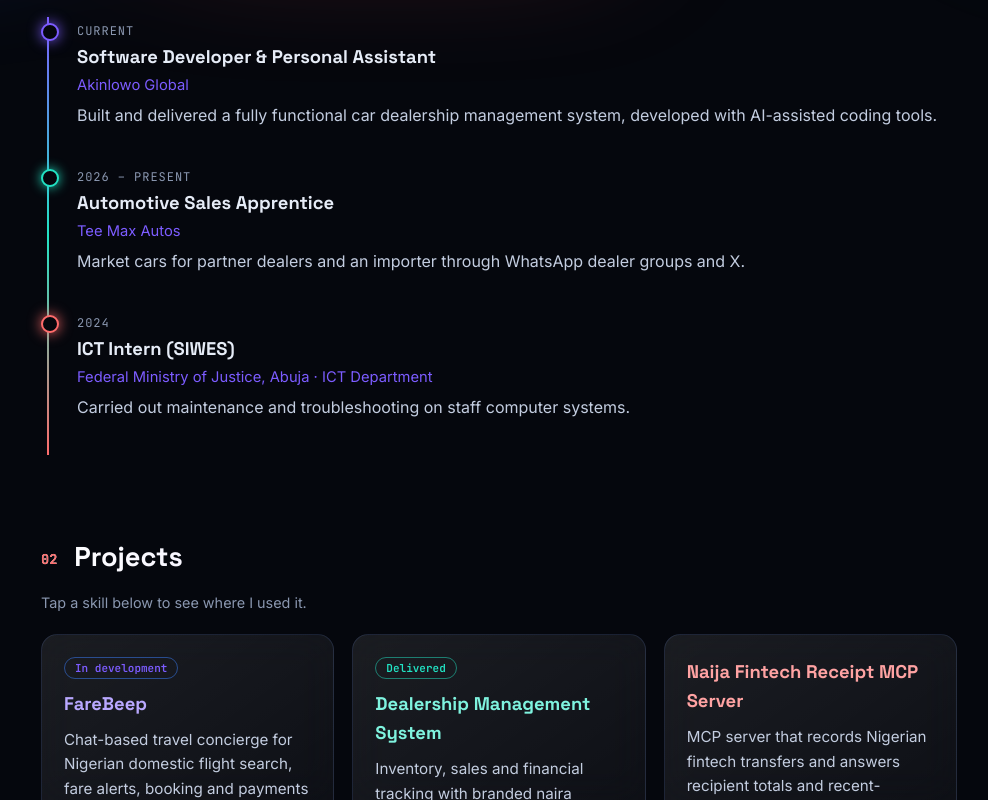
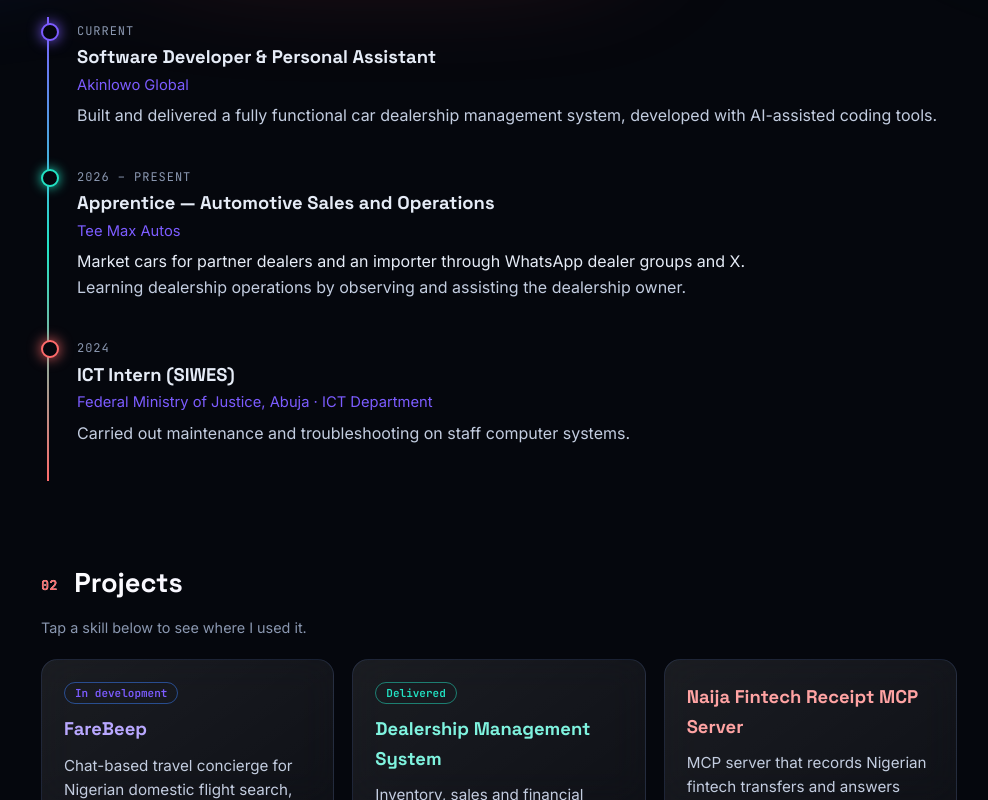
Before and after one commit to Oluu32/Oluu32.github.io, a plain HTML site: page index.html in a window 1280 px wide. Shown: the part 888-1688 px from the top of the page, without its empty margins (141-1129 px from the left). Drawn offline with Linux system fonts and the light colour scheme.

Commit message:
Tee Max: apprentice wording

```diff
--- a/index.html
+++ b/index.html
@@ -53,9 +53,10 @@
       </li>
       <li class="reveal">
         <span class="when">2026 – Present</span>
-        <h3>Automotive Sales Apprentice</h3>
+        <h3>Apprentice — Automotive Sales and Operations</h3>
         <p class="org">Tee Max Autos</p>
         <p>Market cars for partner dealers and an importer through WhatsApp dealer groups and X.</p>
+        <p>Learning dealership operations by observing and assisting the dealership owner.</p>
       </li>
       <li class="reveal">
         <span class="when">2024</span>
```
